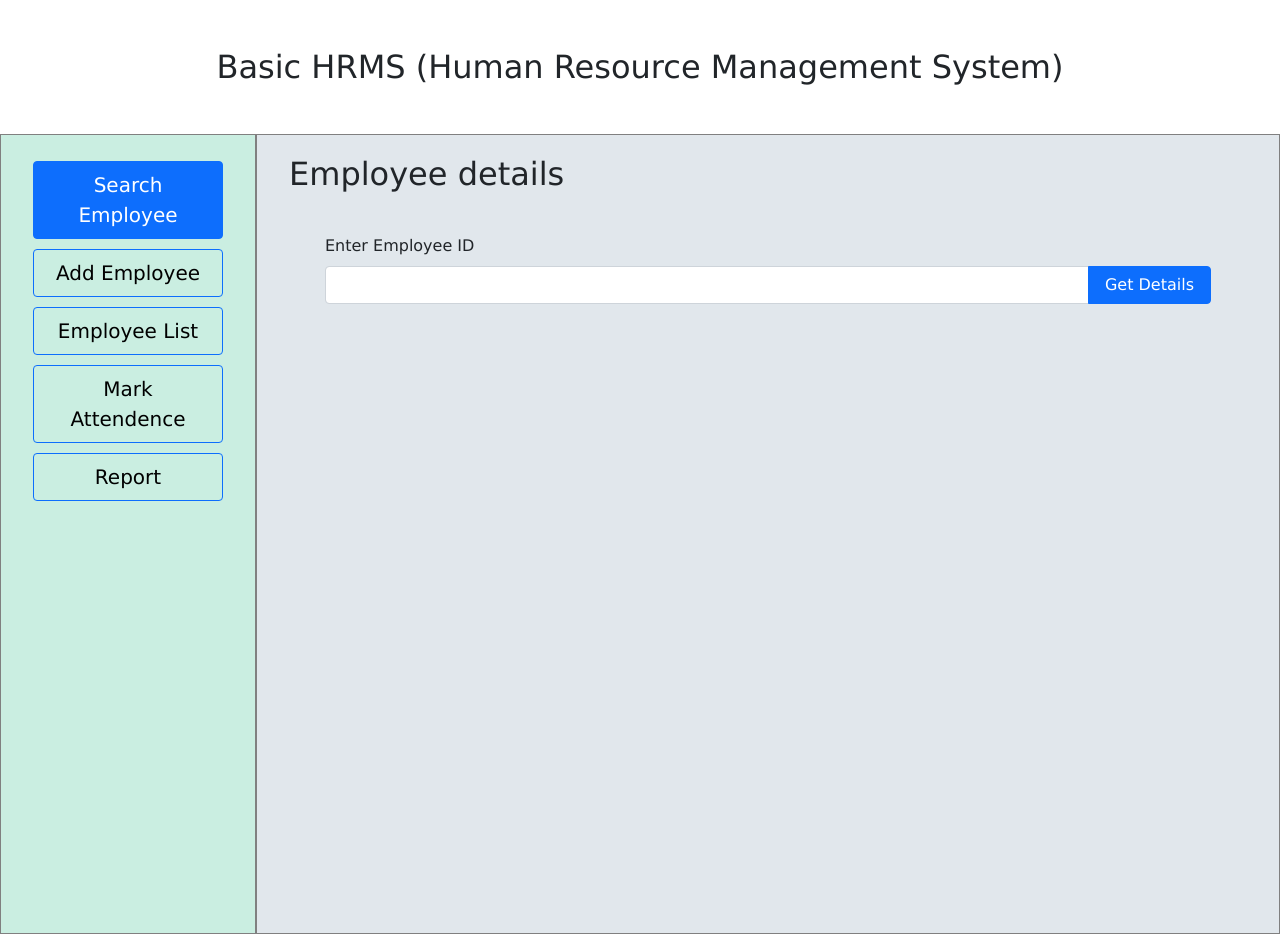
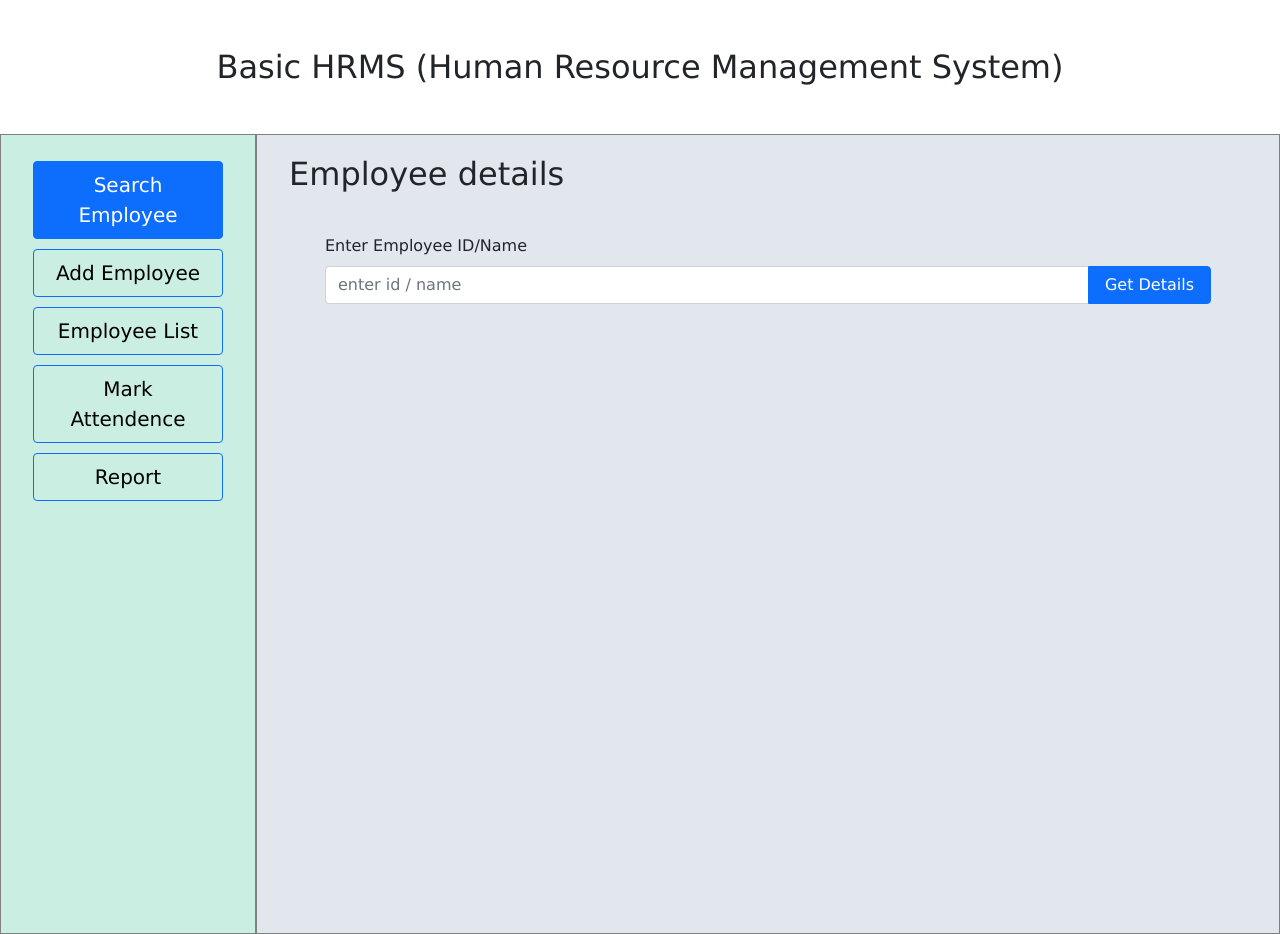
Before and after one commit to Pappu-kr-Mahto/HRMS_Kredily, a Django app: page / in a window 1280 px wide. Run offline with Django 4.2, Linux system fonts and the light colour scheme.

Commit message:
improvise search employee by their id as well as name

```diff
--- a/hrms/app/templates/addEmployee.html
+++ b/hrms/app/templates/addEmployee.html
@@ -95,7 +95,8 @@
       alert(" something went wrong");
 
     }
-    window.location.reload();
+    window.location.assign(`${baseURL}/employee/all`)
+    // window.location.reload();
   }
 </script>
 </html>
--- a/hrms/app/templates/attendence.html
+++ b/hrms/app/templates/attendence.html
@@ -135,6 +135,7 @@
         </div>
       </div>
     </div>
+
   </body>
   <script>
     document.getElementById("navattendence").classList.add("active");
--- a/hrms/app/templates/employee.html
+++ b/hrms/app/templates/employee.html
@@ -34,14 +34,14 @@
         </div>
         <div class="row mt-3 ">
             <div class="mb-1 px-5 py-3">
-              <label for="empid" class="form-label">Enter Employee ID</label>
+              <label for="empSearch" class="form-label">Enter Employee ID/Name</label>
               <div class="input-group mb-3">
                 <input
-                  type="number"
+                  type="text"
                   class="form-control"
                   min="1"
-                  placeholder=""
-                  id="empid"
+                  placeholder="enter id / name"
+                  id="empSearch"
                   aria-describedby="button-addon2"
                   required
                 />
@@ -56,7 +56,10 @@
               </div>
             </div>
         </div>
-        <div class="row mt-3" id="empbody">
+        <div class="row mt-3" >
+          <table class="table text-center" id="empbody">
+
+          </table>
         </div>
         <div class="row mt-3" >
             <table class="table table-light table-hover border border-secondary text-center" id="empattendance">
@@ -72,11 +75,11 @@
 
   <script>
     async function  getEmployeeDetails(){
-      const empid = parseInt(document.getElementById("empid").value);
+      const empSearch = document.getElementById("empSearch").value;
 
-      // const URL = `http://127.0.0.1:8000/getemployeedetails/${empid}`;
+      // const URL = `http://127.0.0.1:8000/getemployeedetails/${empSearch}`;
       const baseURL = window.location.origin;
-      const URL = `${baseURL}/getemployeedetails/${empid}`;
+      const URL = `${baseURL}/getemployeedetails?user=${empSearch}`;
       const response = await fetch(URL, {
         method: "GET",
       });
@@ -85,10 +88,10 @@
 
       if(result['error']){
         alert(result['error']);
+        window.location.reload();
       }
       else{
-        const empbody=`<table class="table text-center">
-            <thead>
+        const emphead=`<thead>
               <th>Emp.Id</th>
               <th>Name</th>
               <th>Email</th>
@@ -96,18 +99,23 @@
               <th>Designation</th>
               <th>Date of Joining</th>
               <th>Attendance</th>
-            </thead>
-            <tbody>
-               <td>${result.id}</td>
-               <td>${result.name}</td>
-               <td>${result.email}</td>
-               <td>${result.department}</td>
-               <td>${result.designation}</td>
-               <td>${result.doj}</td>
-               <td><button class="btn btn-outline-success" onclick="viewAttendance(${result.attendance})">View Attendance</button></td>
-            </tbody>
-          </table>`
-          document.getElementById('empbody').innerHTML=empbody;
+            </thead>`;
+
+        var empbody="";
+            result.map((item)=>{
+              empbody+= `
+              <tr>
+               <td>${item.id}</td>
+               <td>${item.name}</td>
+               <td>${item.email}</td>
+               <td>${item.department}</td>
+               <td>${item.designation}</td>
+               <td>${item.doj}</td>
+               <td><button class="btn btn-outline-success" onclick="viewAttendance(${item.attendance})">View Attendance</button></td>
+            </tr>`
+            })
+
+          document.getElementById('empbody').innerHTML=emphead+empbody;
           document.getElementById('empattendance').innerHTML="";
       }
     }
--- a/hrms/app/urls.py
+++ b/hrms/app/urls.py
@@ -12,7 +12,7 @@ urlpatterns = [
 
 
 
-    path('getemployeedetails/<int:id>', views.getemployeedetails, name="getemployeedetails"),
+    path('getemployeedetails/', views.getemployeedetails, name="getemployeedetails"),
     path('addemployee/', views.addemployee, name="addemployee"),
     path('allEmployeeDetails/', views.allEmployeeDetails, name="allEmployeeDetails"),
     path('getAttendenceDetails/<int:id>', views.getemployeedetails, name="getAttendenceDetails"),
--- a/hrms/app/views.py
+++ b/hrms/app/views.py
@@ -7,6 +7,7 @@ from rest_framework.decorators import api_view
 from datetime import datetime
 from django.http import JsonResponse
 from django.db.models import Count
+from django.db.models import Q
 
 import json
 
@@ -58,14 +59,17 @@ def allEmployeeDetails(request):
 
 
 @api_view(['GET'])
-def getemployeedetails(request,id):
+def getemployeedetails(request):
     ''' used to retrieve the record of a single particular employee'''
     try:
-        print(id)
-        emp_exists=Employee.objects.filter(id=id).exists()
+        searchUser =request.GET.get('user')
+        print(searchUser)
+
+        emp_exists=Employee.objects.filter(Q(id__icontains=searchUser) |Q(name__istartswith=searchUser)).exists()
         if emp_exists:
             print("hello")
-            data = Employee.objects.filter(id = id).values().first()
+            data = Employee.objects.filter(Q(id__icontains=searchUser) |Q(name__istartswith=searchUser)).values()
+            print(data)
             return Response(data)
         else:
             return Response({"error":"User with given id does not exists."})
```
Also changed, not shown: hrms/db.sqlite3.
